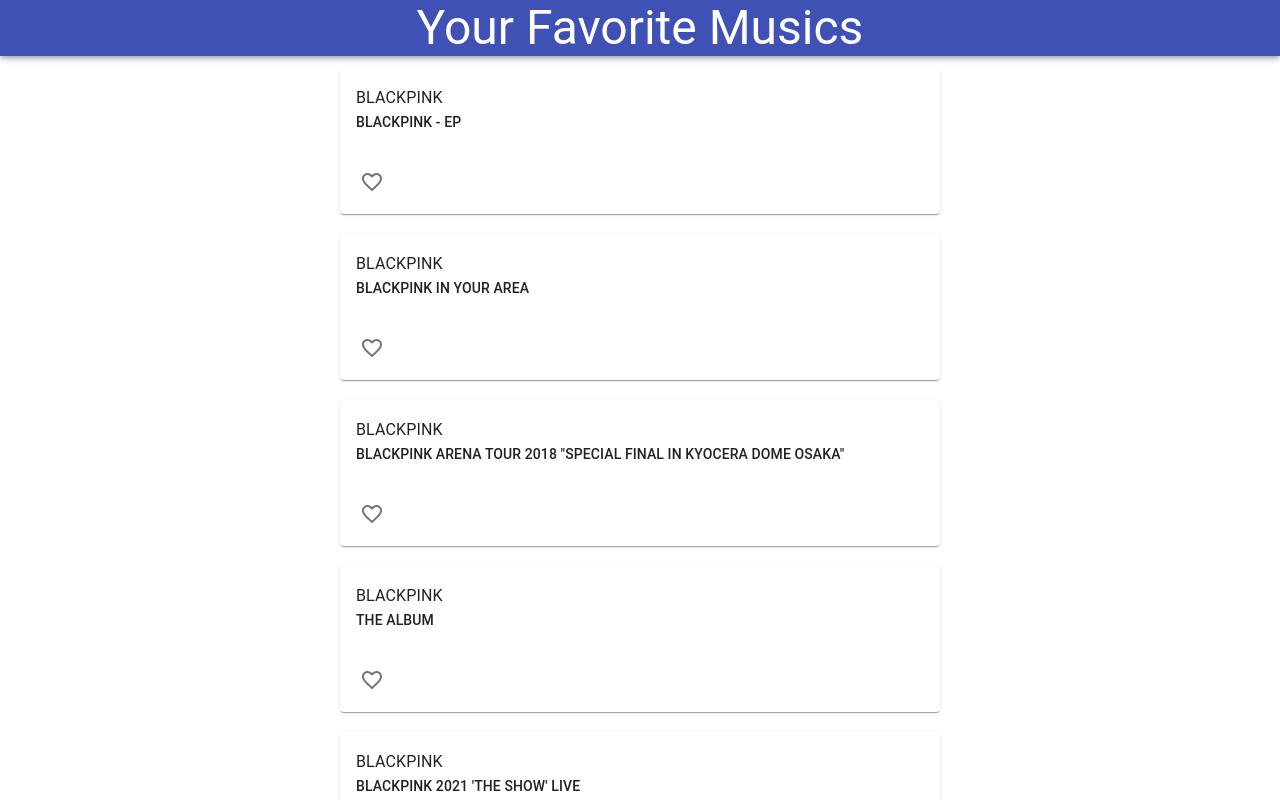
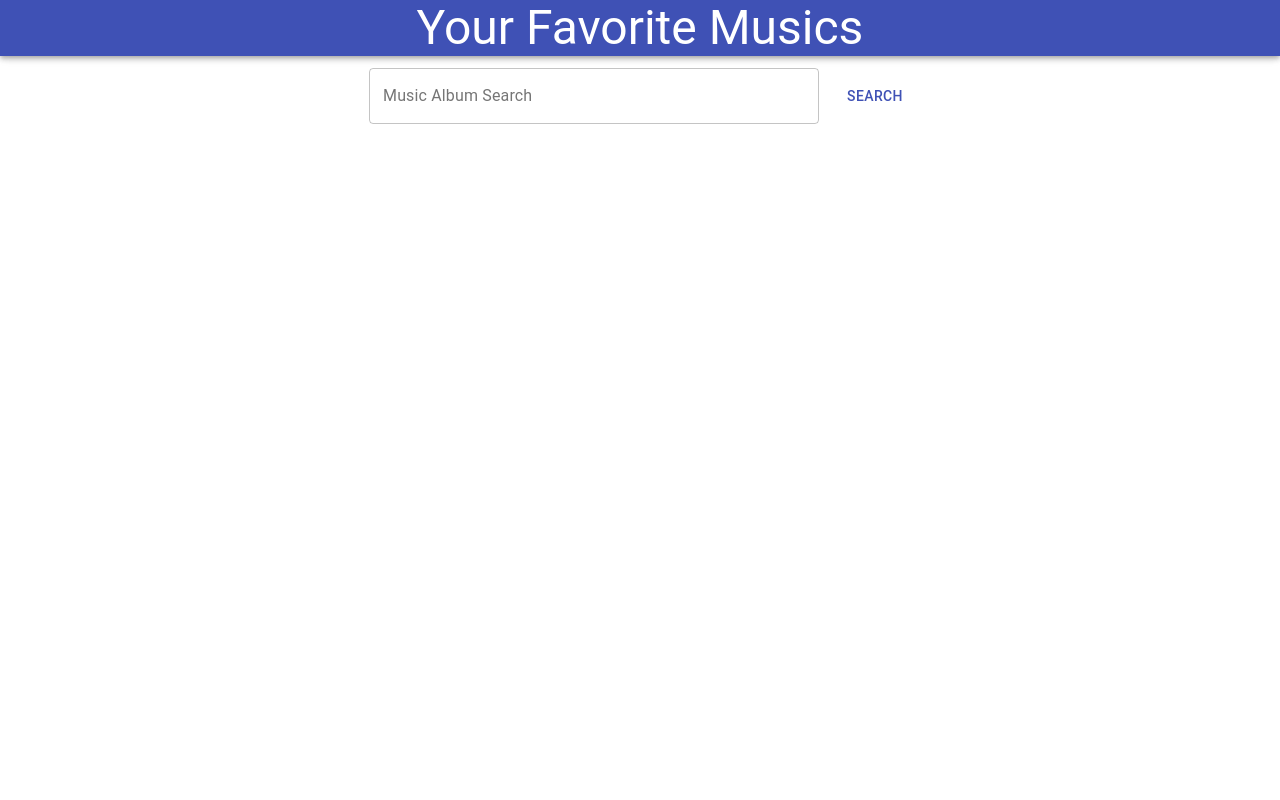
Before and after one commit to kwaksj329/muiBasic, a React app: page / in a window 1280 px wide. Shown: the top 800 px of the page. Built offline with nearby package versions, Linux system fonts and the light colour scheme; no server answers; the HTML template or start-up script is replaced by a standard one.

Commit message:
added search bar

```diff
--- a/package.json
+++ b/package.json
@@ -4,7 +4,7 @@
   "description": "muiBasic",
   "main": "index.js",
   "dependencies": {
-    "@material-ui/core": "^4.12.2",
+    "@material-ui/core": "^4.12.4",
     "@material-ui/icons": "^4.11.2",
     "@material-ui/lab": "^4.0.0-alpha.60",
     "firebase": "^8.7.1"
--- a/src/App.js
+++ b/src/App.js
@@ -3,7 +3,7 @@
 //import PropTypes from 'prop-types';
 //import { withStyles } from '@material-ui/core/styles';
 //import MuiThemeProvider from '@material-ui/core/styles/MuiThemeProvider';
-import AppBar from '@material-ui/core/AppBar';
+import {AppBar, Typography, TextField, Button, Input} from '@material-ui/core/';
 //import Toolbar from '@material-ui/core/Toolbar';
 //import MenuIcon from '@material-ui/icons/Menu';
 //import IconButton from '@material-ui/core/IconButton';
@@ -11,7 +11,7 @@
 //import Drawer from '@material-ui/core/Drawer';
 //import Forms from './Forms';
 //import HomeIcon from '@material-ui/icons/Home';
-import Typography from '@material-ui/core/Typography';
+//import Typography from '@material-ui/core/Typography';
 import MusicList from './MusicList';
 import music_list from './data';
 
@@ -20,9 +20,24 @@
     constructor(props) {
         super(props);
         this.state = {
-            music_list : music_list
+            music_list : {},
+            searchWord : '',
         }
     }
+    handleSearchTextChange = (event) => {
+        this.setState({searchWord : event.target.value});
+    }
+
+    handleSearch = (event) => {
+        event.preventDefault();
+        console.log(this.state.searchWord);
+        this.setState({searchWord : ''});
+        fetch(`https://itunes.apple.com/search?term=${this.state.searchWord}&entity=album`).then(r => r.json()).then(r => {
+            console.log(r);
+            this.setState({music_list : r, searchWord: ''});
+        }).catch(e => console.log('error when search musician'));
+    }
+
     render () {
         return (
             <div>
@@ -30,13 +45,15 @@
                     <Typography align="center" variant="h3" color="inherit">Your Favorite Musics</Typography>
                 </AppBar>
                 <div style={{height: 60, width: '100%'}}></div>
-                <MusicList list={this.state.music_list}></MusicList>
+                <form style={{display: 'flex', marginBottom: 20}}>
+                    <div style={{display: 'flex', marginLeft: 'auto', marginRight: 'auto'}}>
+                       <TextField variant="outlined" label="Music Album Search" type="search" style={{width: 450}} onChange={this.handleSearchTextChange} value={this.state.searchWord}></TextField>
+                        <Button varient="contained" color="primary" type="submit" onClick={this.handleSearch} style={{marginLeft: 20}}>Search</Button>
+                    </div>
+                </form>
+                { this.state.music_list.results && this.state.music_list.results.length > 0
+                    && <MusicList list={this.state.music_list}></MusicList> }
             </div>
         );
     }
 }
-
-//{}의미 : javascript = jsx 스타일, 밖에 있는 javascript 객체를 참조하기 위해, 어떤 function을 쓰기 위해
-//xml 스타일 구문에서 javascript 사용할 때 {this.state.music_list} 사용
-
-//{{height: 60, width: '100%'}} 는 {} 안에 javascript 내용이 오며, 또 안쪽 {}에는 json 객체가 옴
--- a/src/MusicList.js
+++ b/src/MusicList.js
@@ -46,7 +46,7 @@
         let db = firebase.firestore();
         db.collection('likes').doc(String(id)).set({like : likes[id]});
 
-
+        /*
         try {
             let ref = db.collection('likes').doc(String(id));
             ref.get().then((doc) => {
@@ -63,6 +63,7 @@
         catch (e) {
             console.log('Error Occurred : '+ e);
         }
+        */
 
         this.setState({likes, snackbar : {open : true, msg : `id ${id} clicked`}});
     }
```
Also changed, not shown: 5 other files (tests, documents, lock files or other folders).
